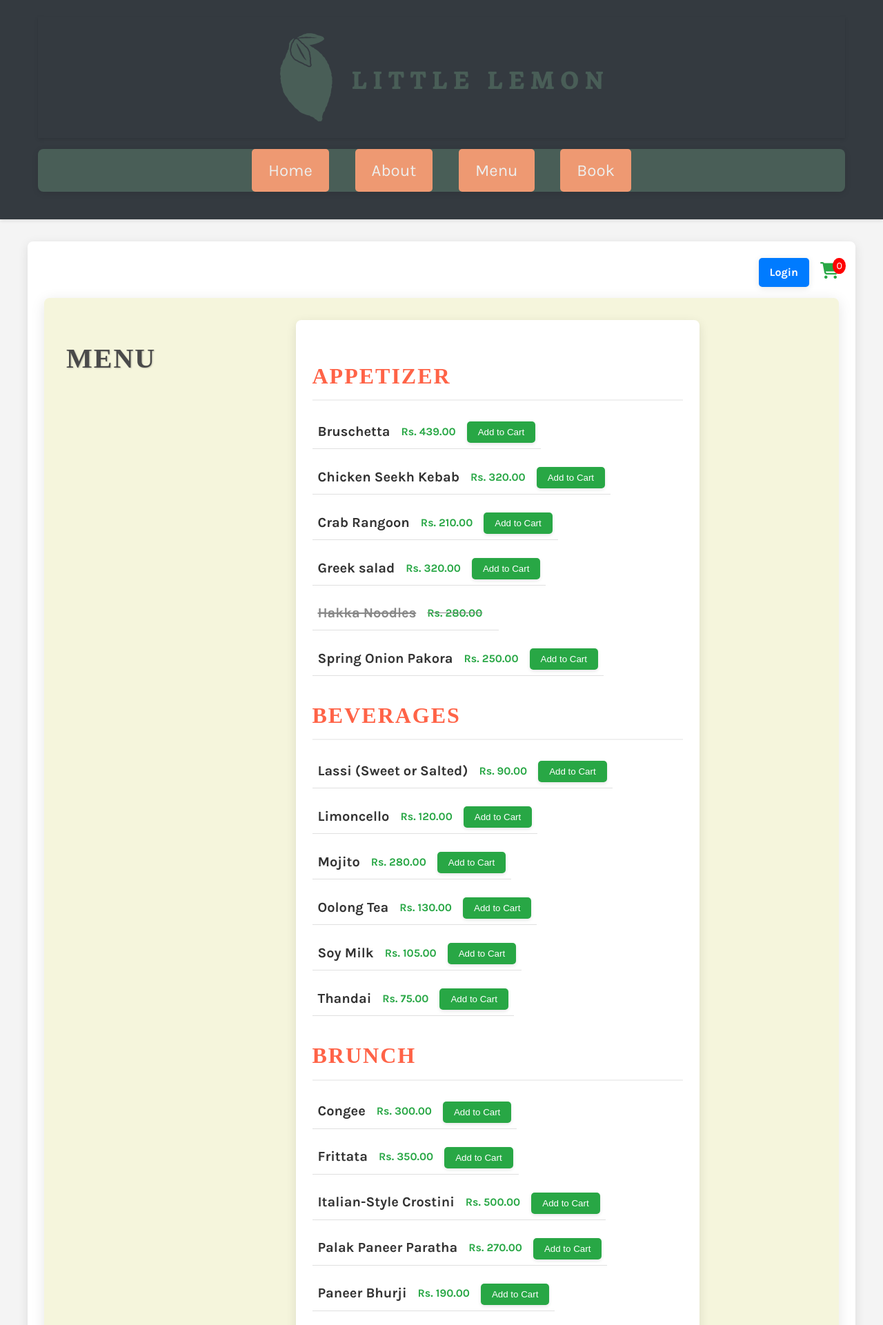
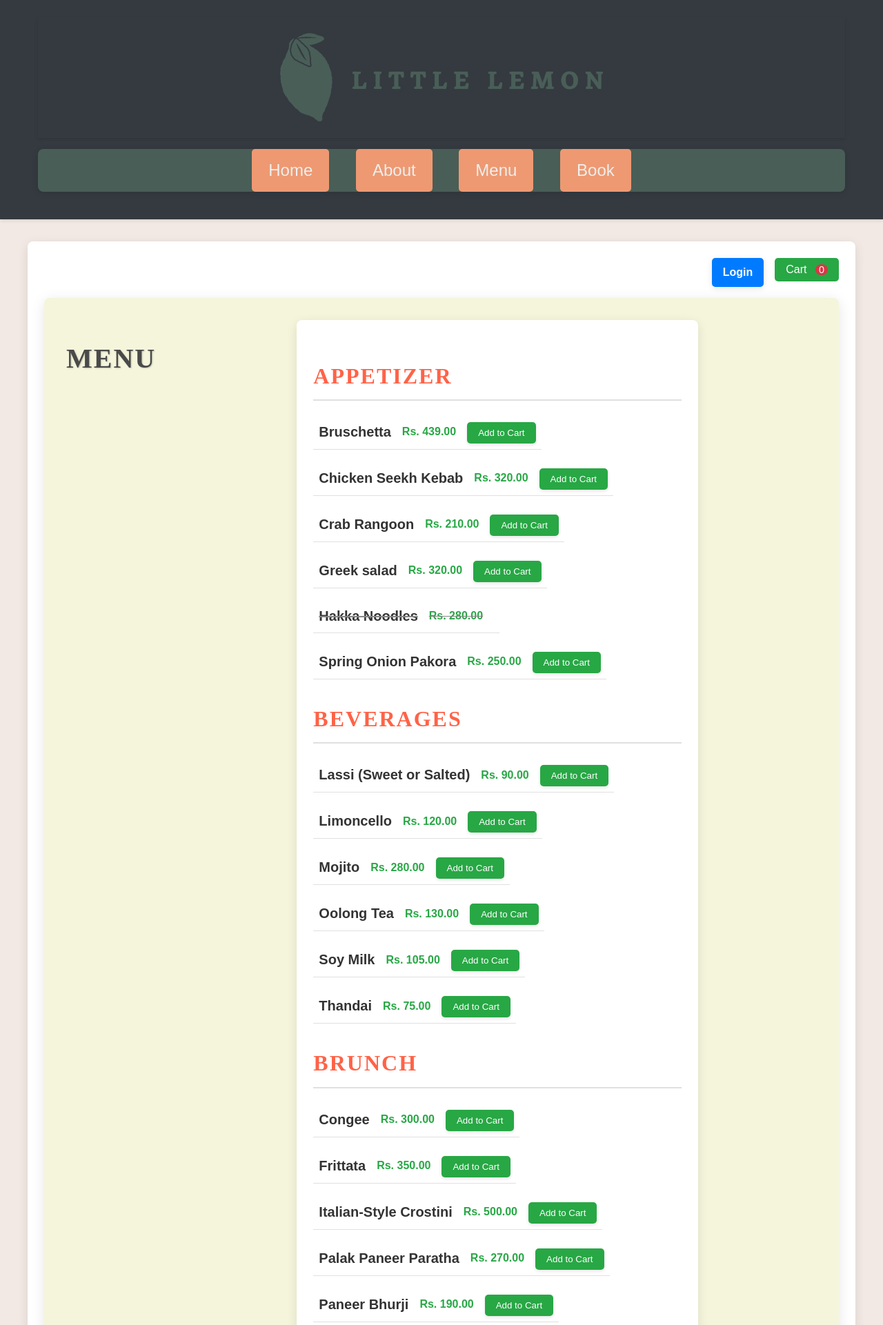
Before and after one commit to amittds/Little-Lemon-Restaurant, a Django app: page /menu/ in a window 1280 px wide. Shown: the top 1921 px of the page at 69% size. Run offline with Django 4.2, Linux system fonts and the light colour scheme; data comes from the database, SQL or seed files in the repository; some libraries are stand-ins or nearby versions; some web fonts are replaced.

Commit message:
Update menu.html

```diff
--- a/restaurant/templates/menu.html
+++ b/restaurant/templates/menu.html
@@ -13,15 +13,13 @@
 
     <div class="cart-icon-container">
         <a href="{% url 'confirm_order' %}" class="cart-icon-link" aria-label="Shopping Cart">
-            <i class="fas fa-shopping-cart"></i>
-            <span id="cart-count">0</span>
+            <button class="cart-button">Cart <span id="cart-count">0</span></button>
         </a>
     </div>
 </div>
 
 <section class="menu-section">
-<h1 class="menu-title">Menu</h1>
-    <!-- Menu Container -->
+    <h1 class="menu-title">Menu</h1>
     <div class="menu-container">
         {% for category, items in menu_by_category.items %}
             <h2 class="category-heading">
@@ -49,7 +47,13 @@
 
 <!-- CSS Styles -->
 <style>
-    .menu-section {
+    body {
+        font-family: Arial, sans-serif;
+        background-color: #f2e9e4;
+        color: #333;
+    }
+
+     .menu-section {
         background-color: #f5f5dc;
         padding: 2rem;
         border-radius: 8px;
@@ -106,43 +103,44 @@
         text-align: right;
     }
 
-    .cart-icon-link {
-        text-decoration: none;
-        color: #28a745;
-        font-size: 1.5rem;
-        position: relative;
-        transition: color 0.3s;
+    .cart-button {
+        background-color: #28a745; /* Calming green */
+        color: white;
+        border: none;
+        border-radius: 5px;
+        padding: 0.5rem 1rem;
+        font-size: 1rem;
+        cursor: pointer;
+        transition: background-color 0.3s;
     }
 
-    .cart-icon-link:hover {
-        color: #dc3545; /* Change color on hover */
+    .cart-button:hover {
+        background-color: #218838; /* Darker green on hover */
     }
 
     #cart-count {
-        position: absolute;
-        top: -5px;
-        right: -10px;
-        background-color: red;
+        background-color: #dc3545; /* Red for item count */
         color: white;
         border-radius: 50%;
         padding: 0 5px;
         font-size: 0.9rem;
+        margin-left: 0.5rem;
     }
 
     .menu-container {
         max-width: 1200px;
         margin: 0 auto;
         padding: 1.5rem;
-        background-color: white;
+        background-color: #ffffff;
         border-radius: 8px;
         box-shadow: 0 4px 15px rgba(0, 0, 0, 0.1);
     }
 
     .category-heading {
         font-size: 2rem;
-        color: #28a745;
+        color: #28a745; /* Green for category heading */
         margin: 2rem 0 1rem;
-        border-bottom: 2px solid #f0f0f0;
+        border-bottom: 2px solid #e0e0e0; /* Soft gray */
         padding-bottom: 0.5rem;
     }
 
@@ -165,10 +163,10 @@
 
     .menu-item-link {
         text-decoration: none;
-        color: inherit;
+        color: #333; /* Dark color for item names */
         font-weight: bold;
         flex-grow: 1;
-        margin-right: 1rem; /* Space between name and price */
+        margin-right: 1rem;
         transition: color 0.3s;
     }
 
```
Also changed, not shown: other parts of restaurant/templates/menu.html (+10 -17 lines).
